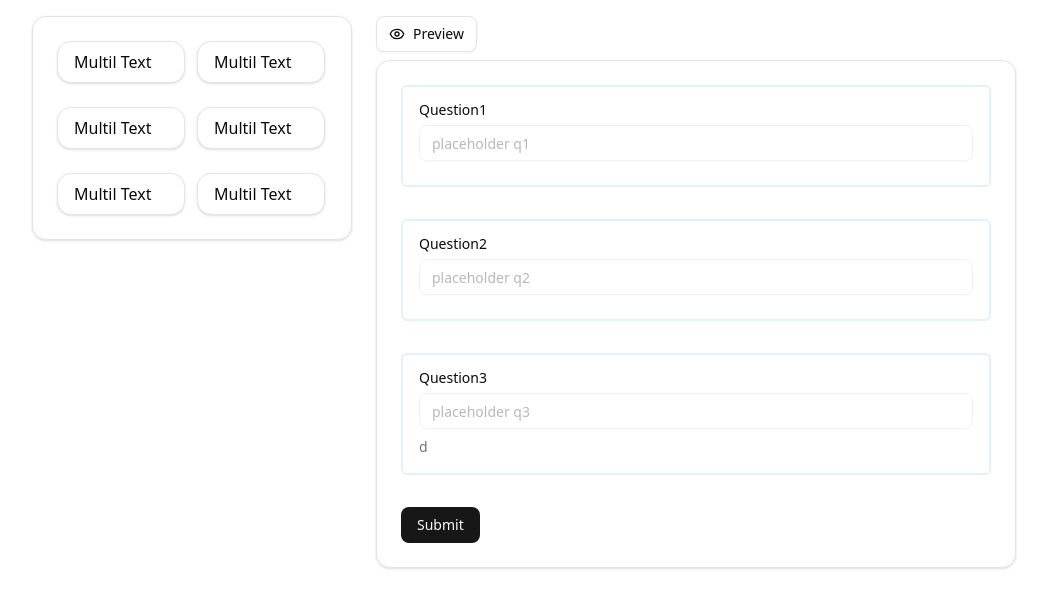
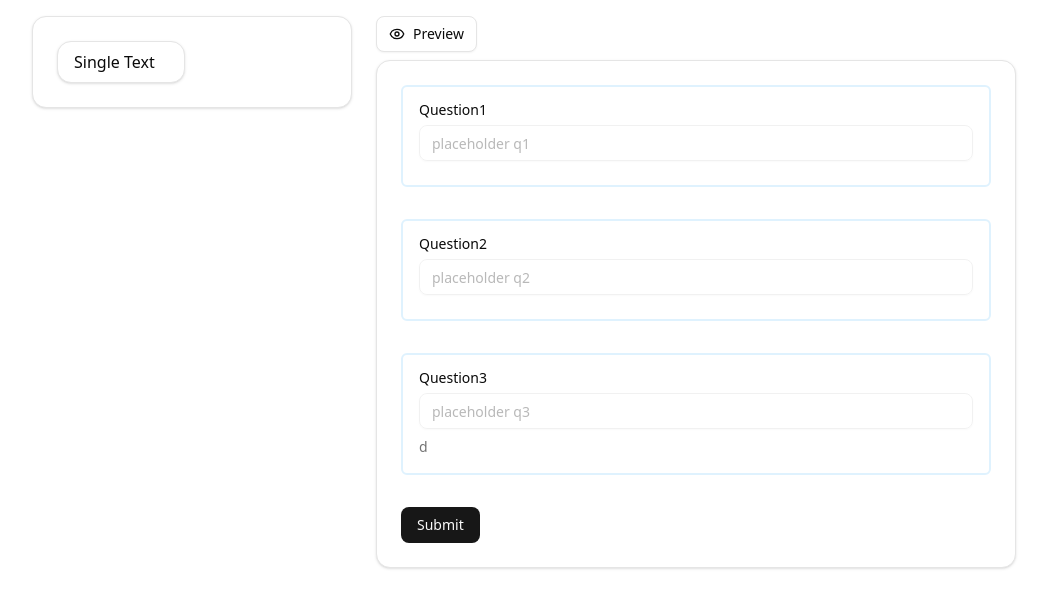
Before and after one commit to Santiagosala2/formagen, a Next.js app: page / in a window 1280 px wide. Shown: the top 608 px of the page, without its empty margins (116-1163 px from the left). Built offline with nearby package versions, Linux system fonts and the light colour scheme.

Commit message:
refactoring logic for dragging and dropping fields

```diff
--- a/components/ui/formBuilder/formBuilder.tsx
+++ b/components/ui/formBuilder/formBuilder.tsx
@@ -7,49 +7,90 @@ import TextField from "../textField/textField"
 import { Button } from "../button"
 import { Card, CardContent } from "../card"
 import { ReactNode } from "react"
-import { DragDropContext, Droppable, DropResult } from "@hello-pangea/dnd"
-import { atom, createStore, Provider, useAtom } from "jotai"
+import { DragDropContext, Draggable, Droppable, DropResult } from "@hello-pangea/dnd"
+import { atom, Provider, useAtom } from "jotai"
 import { Blocks, Eye, View } from "lucide-react"
-
-const formSchema = z.object({
-    username: z.string().min(2).max(50),
-})
+import { v4 as uuid } from 'uuid';
 
 
-const fieldsListTest = [
+enum Droppables {
+    Questions = "Questions",
+    Fields = "Fields"
+}
+
+enum DraggableFields {
+    SingleText = "SingleText",
+    MultiText = "MultiText",
+    Date = "Date"
+}
+
+interface Questions {
+    id: string,
+    name: string
+    label: string
+    placeholder: string
+    description: string
+}
+
+interface Fields {
+    name: string
+    displayName: string
+}
+
+interface SingleText extends Questions {
+    type: DraggableFields.SingleText
+}
+
+
+
+const questionsAddedList: Questions[] = [
     {
-
+        id: `1`,
         name: 'username',
         label: "Question1",
         placeholder: "placeholder q1",
         description: "",
     },
     {
+        id: `2`,
         name: 'firstname',
         label: "Question2",
         placeholder: "placeholder q2",
         description: "",
     },
     {
+        id: `3`,
         name: 'lastname',
         label: "Question3",
         placeholder: "placeholder q3",
         description: "d",
-
     },
 ]
 
-const store = createStore()
+const fieldsList: Fields[] = [
+    {
+        name: 'SingleText',
+        displayName: 'Single Text'
+    }
+]
 
-const fieldsAtom = atom(fieldsListTest);
+
+const questionsAddedAtom = atom(questionsAddedList);
+const fieldsAtom = atom(fieldsList);
 const previewOnAtom = atom(false);
 
 
+const formSchema = z.object({
+    username: z.string().min(2).max(50),
+
+})
 
 
 export function FormBuilder() {
-    const [fields, setFields] = useAtom(fieldsAtom)
+    const [questionsAdded, setQuestionsAdded] = useAtom<Questions[]>(questionsAddedAtom)
+    const [fields, setFields] = useAtom<Fields[]>(fieldsAtom);
     const [previewOn, setPreviewOn] = useAtom(previewOnAtom);
+
     // 1. Define your form.
     const form = useForm<z.infer<typeof formSchema>>({
         resolver: zodResolver(formSchema),
@@ -79,13 +120,31 @@ export function FormBuilder() {
             return;
         }
 
-        const newFields = [...fields];
-        const getField = newFields.filter(n => n.name === draggableId)[0]
-        newFields.splice(source.index, 1);
-        newFields.splice(destination.index, 0, getField)
-        setFields(newFields)
+        switch (source.droppableId) {
+            case Droppables.Fields:
+                setQuestionsAdded(
+                    AddQuestion(
+                        DraggableFields.SingleText,
+                        destination.index,
+                        questionsAdded
+                    )
+                )
+                break;
 
+            default:
+                // Move already added questions around
+                setQuestionsAdded(
+                    MoveQuestion(
+                        draggableId,
+                        destination.index,
+                        source.index,
+                        questionsAdded
+                    )
+                )
+                break;
         }
+    }
+
 
     function onSwitchMode() {
         setPreviewOn(!previewOn)
@@ -93,30 +152,65 @@ export function FormBuilder() {
 
     return (
         <>
-            <Provider store={store}>
+            <Provider>
+                <DragDropContext
+                    onDragEnd={onDragEnd}
+
+                >
                     {!previewOn && <div className="w-full max-w-xs">
-                    <Card className="flex-row flex-wrap gap-x-3 gap-y-6 px-6">
-                        <SelectBlock>Multil Text</SelectBlock>
-                        <SelectBlock>Multil Text</SelectBlock>
-                        <SelectBlock>Multil Text</SelectBlock>
-                        <SelectBlock>Multil Text</SelectBlock>
-                        <SelectBlock>Multil Text</SelectBlock>
-                        <SelectBlock>Multil Text</SelectBlock>
+
+                        <Droppable
+                            droppableId={Droppables.Fields}
+                            isDropDisabled={true}
+                        >
+                            {(provided, snapshot) => (
+
+                                <Card
+                                    ref={provided.innerRef}
+                                    {...provided.droppableProps}
+                                    className="flex-row flex-wrap gap-x-3 gap-y-6 px-6">
+                                    {fields.map((f, i) => (
+                                        <Draggable
+                                            key={f.name}
+                                            draggableId={f.name}
+                                            index={i}>
+                                            {(provided, snapshot) => (
+                                                <>
+                                                    <div
+                                                        ref={provided.innerRef}
+                                                        {...provided.draggableProps}
+                                                        {...provided.dragHandleProps}
+
+                                                    >
+                                                        <SelectBlock>{f.displayName}</SelectBlock>
+                                                    </div>
+                                                    {snapshot.isDragging &&
+                                                        <SelectBlock>{f.displayName}</SelectBlock>
+
+                                                    }
+
+                                                </>
+
+
+                                            )}
+                                        </Draggable>
+
+                                    ))}
+                                    {provided.placeholder}
                                 </Card>
+                            )}
+                        </Droppable>
                     </div>}
                     <div className="w-full max-w-screen-sm">
                         <Button variant="outline" className="mb-2" onClick={onSwitchMode} >
                             {!previewOn && <Eye />}{!previewOn && "Preview"}
                             {previewOn && <Blocks />}{previewOn && "Builder"}
                         </Button>
-                    <DragDropContext
-                        onDragEnd={onDragEnd}
-                    >
                         <Card>
                             <CardContent>
                                 <Form {...form}>
                                     <Droppable
-                                        droppableId={"1"}
+                                        droppableId={Droppables.Questions}
                                         isDropDisabled={previewOn}
                                     >
                                         {provided => (
@@ -126,14 +220,15 @@ export function FormBuilder() {
                                                 ref={provided.innerRef}
                                                 {...provided.droppableProps}
                                             >
-                                                {fields.map((f, i) => (
+                                                {questionsAdded.map((q, i) => (
                                                     <TextField
-                                                        key={f.name}
+                                                        id={q.id}
+                                                        key={q.id}
                                                         form={form.control}
-                                                        name={f.name}
-                                                        label={f.label}
-                                                        placeholder={f.placeholder}
-                                                        description={f.description}
+                                                        name={q.name}
+                                                        label={q.label}
+                                                        placeholder={q.placeholder}
+                                                        description={q.description}
                                                         index={i}
                                                         previewOn={previewOn}
 
@@ -148,8 +243,9 @@ export function FormBuilder() {
 
                             </CardContent>
                         </Card>
+
+                    </div>
                 </DragDropContext>
-                </div>
             </Provider>
         </>
     )
@@ -164,3 +260,41 @@ function SelectBlock({ children }: { children: ReactNode }) {
         </CardContent>
     )
 }
+
+function AddQuestion(draggableId: keyof typeof DraggableFields, destinationIndex: number, questionsAdded: Questions[]) {
+    const questionsAddedCopy = CloneArray(questionsAdded);
+    const newQuestion: Questions = {
+        id: uuid(),
+        name: "",
+        label: "",
+        placeholder: "",
+        description: "",
+    }
+    switch (draggableId) {
+        case DraggableFields.SingleText:
+            newQuestion.name = "Text"
+            newQuestion.label = "Text"
+            break;
+
+        default:
+            break;
+    }
+
+    questionsAddedCopy.splice(destinationIndex, 0, newQuestion)
+    return questionsAddedCopy
+}
+
+function MoveQuestion(draggableId: string, destinationIndex: number, sourceIndex: number, questionsAdded: Questions[]) {
+
+    // Move already added questions around
+    const questionsAddedCopy = CloneArray(questionsAdded);
+    const getQuestion = questionsAddedCopy.filter(n => n.id === draggableId)[0]
+    questionsAddedCopy.splice(sourceIndex, 1);
+    questionsAddedCopy.splice(destinationIndex, 0, getQuestion)
+    return questionsAddedCopy
+}
+
+
+function CloneArray(questionsAdded: Questions[]) {
+    return [...questionsAdded]
+}
--- a/components/ui/textField/textField.tsx
+++ b/components/ui/textField/textField.tsx
@@ -2,7 +2,7 @@ import { FormControl, FormDescription, FormField, FormItem, FormLabel, FormMessa
 import { Input } from "../input";
 import { Draggable } from "@hello-pangea/dnd";
 
-export default function TextField({ form, name, label, placeholder, description, index, previewOn }: {
+export default function TextField({ form, name, label, placeholder, description, index, previewOn, id }: {
     form: any
     name: string
     label: string
@@ -10,10 +10,11 @@ export default function TextField({ form, name, label, placeholder, description,
     description: string
     index: number
     previewOn: boolean
+    id: string
 }) {
 
     return (
-        <Draggable draggableId={name} index={index} isDragDisabled={previewOn} >
+        <Draggable draggableId={id} index={index} isDragDisabled={previewOn} >
             {(provided, snapshot) => (
                 <div
                     ref={provided.innerRef}
--- a/package.json
+++ b/package.json
@@ -23,6 +23,7 @@
     "react-hook-form": "^7.54.2",
     "tailwind-merge": "^3.0.2",
     "tailwindcss-animate": "^1.0.7",
+    "uuid": "^11.1.0",
     "zod": "^3.24.2"
   },
   "devDependencies": {
```
Also changed, not shown: 1 other file (tests, documents, lock files or other folders). Lines whose indentation alone changed are shown as unchanged.
